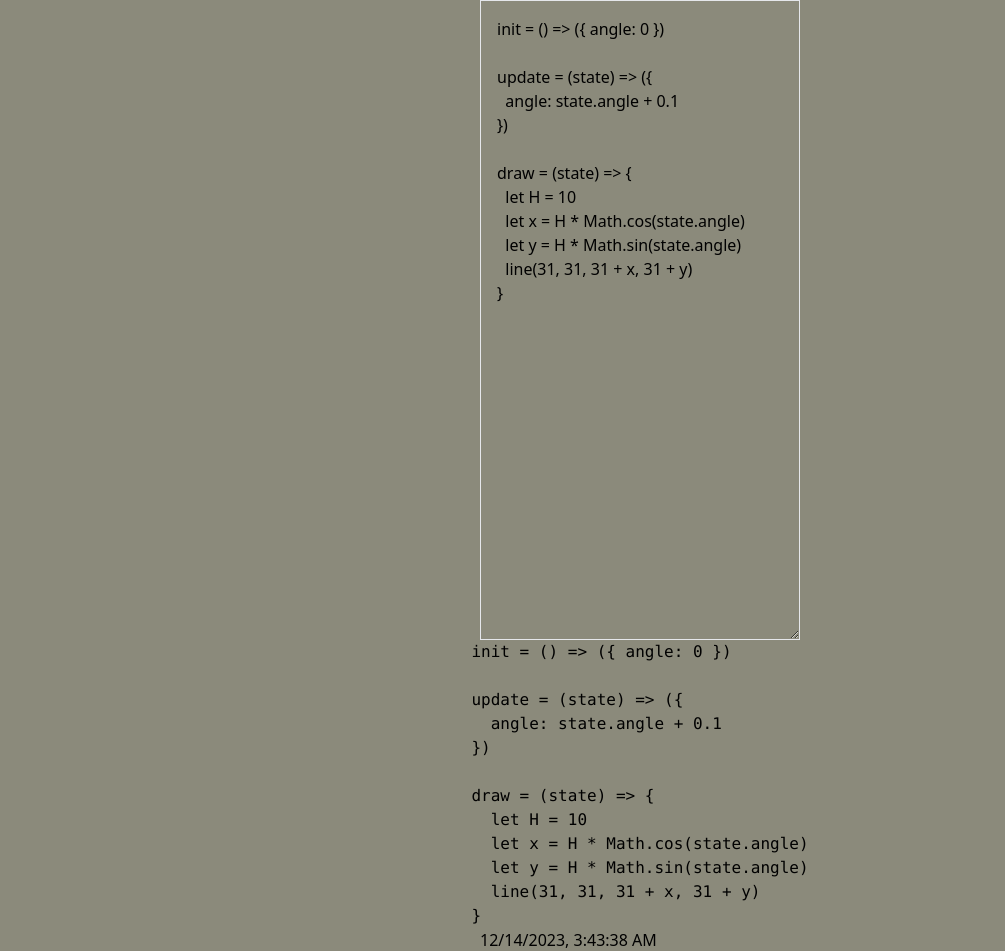
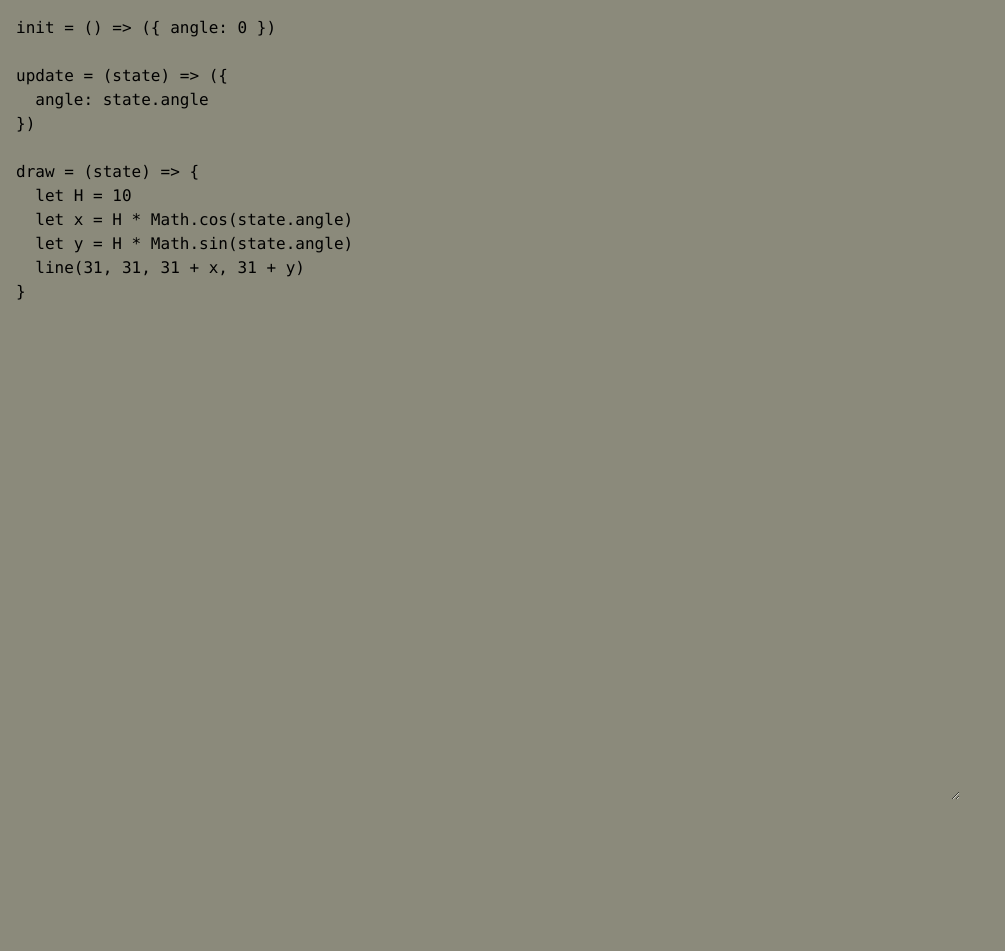
Before and after one commit to script-2/script-2, a React (Vite) app: page / in a window 1280 px wide. Shown: the top 951 px of the page, without its empty margins (0-1005 px from the left). After the commit the page ends 800 px from the top, so only its background shows below. Built offline with nearby package versions, Linux system fonts and the light colour scheme.

Commit message:
Use display flex to arrange canvas and textarea side-by-side

```diff
--- a/src/App.tsx
+++ b/src/App.tsx
@@ -3,11 +3,14 @@ import './App.css'
 import { Screen } from '@/components/Screen'
 import { Textarea } from '@/components/Textarea'
 
+const WIDTH = 64
+const HEIGHT = 64
+
 function App() {
   const [code, setCode] = useState(`init = () => ({ angle: 0 })
 
 update = (state) => ({
-  angle: state.angle + 0.1
+  angle: state.angle
 })
 
 draw = (state) => {
@@ -18,10 +21,9 @@ draw = (state) => {
 }`)
 
   return (
-    <article className="flex flex-col items-center">
+    <article className="h-screen font-mono flex">
       <Textarea value={code} setValue={setCode} />
-      <pre>{code}</pre>
-      <Screen code={code} />
+      <Screen code={code} width={WIDTH} height={HEIGHT} />
     </article>
   )
 }
--- a/src/components/Canvas.tsx
+++ b/src/components/Canvas.tsx
@@ -25,15 +25,12 @@ export function Canvas({
   })
 
   return (
-    <div>
-      <p>{new Date().toLocaleString()}</p>
     <canvas
-        className="border block"
+      className="block"
       ref={canvasRef}
       width={width}
       height={width}
       style={{ width: width * pixelSize, height: height * pixelSize }}
     />
-    </div>
   )
 }
--- a/src/components/Screen.tsx
+++ b/src/components/Screen.tsx
@@ -2,20 +2,24 @@ import { useEffect, useRef, useState } from 'react'
 import { useInterval } from '@/utils/useSetInterval'
 import { Canvas } from '@/components/Canvas'
 
-const WIDTH = 64
-const HEIGHT = 64
 const PIXEL_SIZE = 5
 const FPS = 30
 
-export function Screen({ code }: { code: string }) {
+export function Screen({
+  code,
+  width,
+  height,
+}: {
+  code: string
+  width: number
+  height: number
+}) {
   let worker = useRef<Worker | null>(null)
   let state = useRef({})
   let runInit = useRef(true)
-
   let [clampedArray, setClampedArray] = useState<Uint8ClampedArray | undefined>(
     undefined
   )
-
   let [prevCode, setPrevCode] = useState(code)
 
   if (prevCode !== code) {
@@ -32,8 +36,8 @@ export function Screen({ code }: { code: string }) {
   useInterval(() => {
     if (worker.current) {
       worker.current.postMessage({
-        width: WIDTH,
-        height: HEIGHT,
+        width,
+        height,
         code,
         runInit: runInit.current,
         state: state.current,
@@ -57,8 +61,8 @@ export function Screen({ code }: { code: string }) {
 
   return (
     <Canvas
-      width={WIDTH}
-      height={HEIGHT}
+      width={width}
+      height={height}
       pixelSize={PIXEL_SIZE}
       clampedArray={clampedArray}
     />
--- a/src/components/Textarea.tsx
+++ b/src/components/Textarea.tsx
@@ -14,7 +14,7 @@ export function Textarea({
     <textarea
       onChange={handleTextAreaOnChange}
       value={value}
-      className="border p-4"
+      className="p-4 flex-1 h-full"
     />
   )
 }
--- a/src/workers/writeClampedArray.ts
+++ b/src/workers/writeClampedArray.ts
@@ -47,6 +47,6 @@ onmessage = function (event: {
       draw(state)
     }
 
-    postMessage({ clampedArray, state }, [clampedArray.buffer] as any)
+    postMessage({ clampedArray, state }, [clampedArray.buffer])
   }
 }
```
Lines whose indentation alone changed are shown as unchanged.
